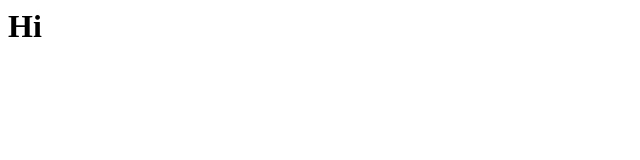
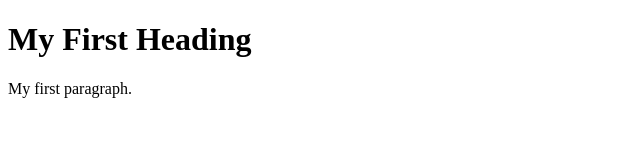
Before and after one commit to josepcn/solana-tools, a plain HTML site: page index.html in a window 1280 px wide. Shown: the whole page, without its empty margins (0-640 px from the left). Drawn offline with Linux system fonts and the light colour scheme.

Commit message:
add index

```diff
--- a/index.html
+++ b/index.html
@@ -1 +1,12 @@
-<h1>Hi</h1>
+<!DOCTYPE html>
+<html>
+<head>
+<title>Page Title</title>
+</head>
+<body>
+
+<h1>My First Heading</h1>
+<p>My first paragraph.</p>
+
+</body>
+</html>
```
